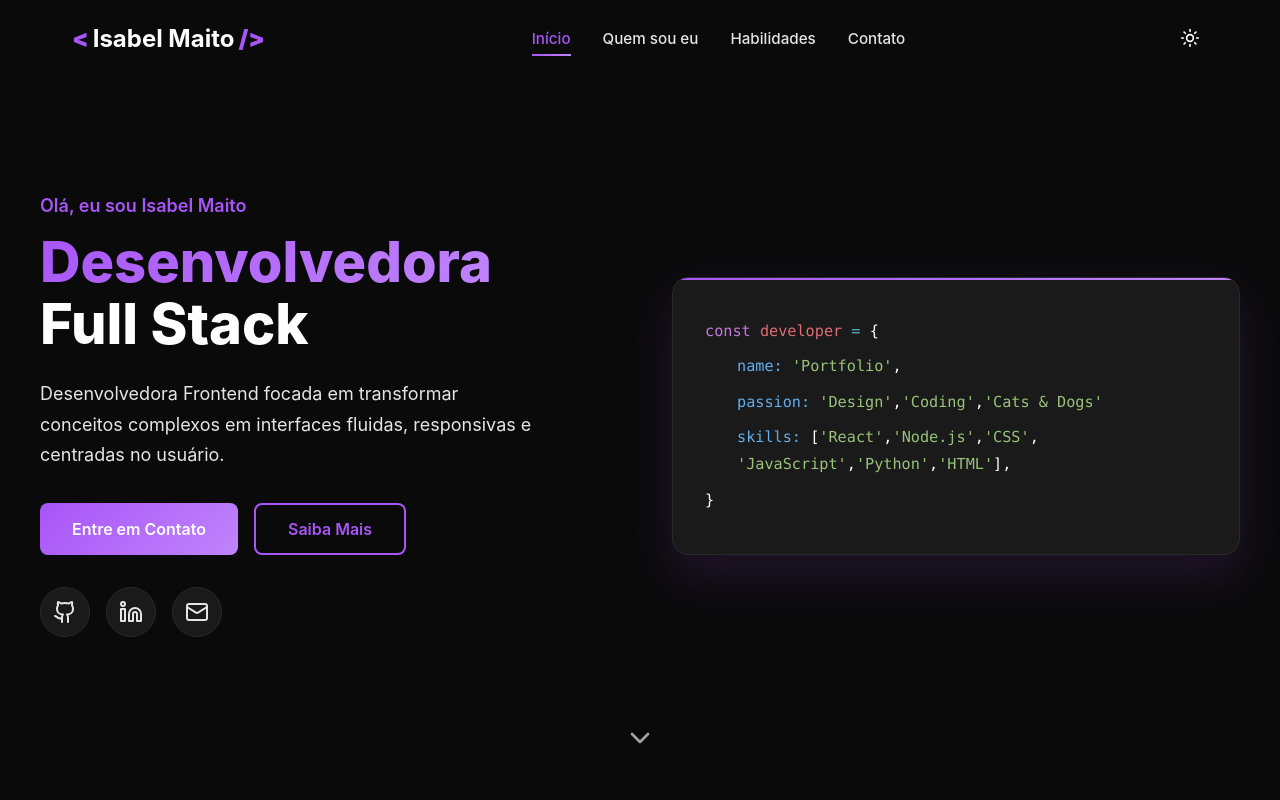
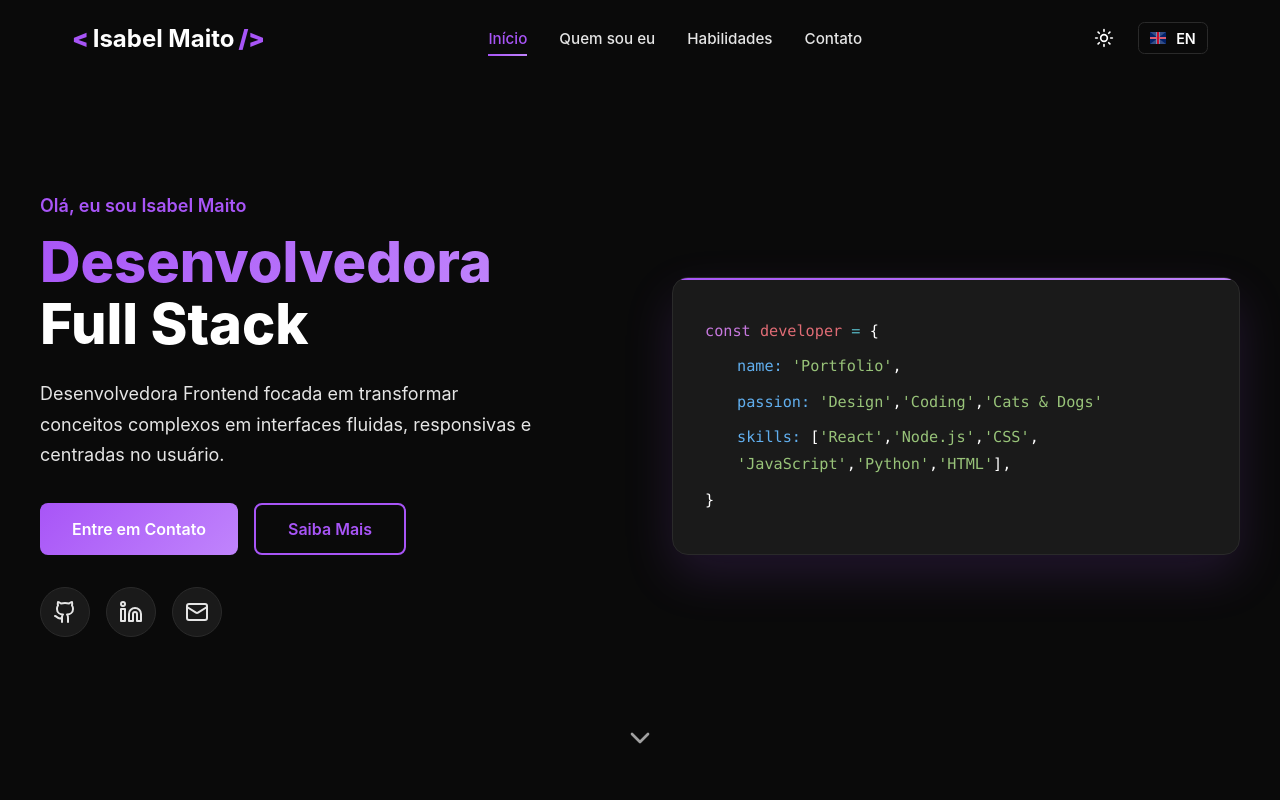
Before and after one commit to isabelmaito/Portfolio, a React (Vite) app: page / in a window 1280 px wide. Shown: the top 800 px of the page. Built offline with nearby package versions, Linux system fonts and the light colour scheme; the HTML template or start-up script is replaced by a standard one.

Commit message:
adicionar suporte a alternância de idioma com botões de seleção e ícones de bandeira

```diff
--- a/src/components/Header.jsx
+++ b/src/components/Header.jsx
@@ -1,13 +1,36 @@
 import React, { useState, useEffect } from 'react';
 import { Menu, X, Sun, Moon } from 'lucide-react';
 import { useTheme } from '../context/ThemeContext';
+import { useLanguage } from '../context/LanguageContext';
 import './Header.css';
+
+const BrazilFlag = () => (
+  <svg width="16" height="12" viewBox="0 0 16 12" style={{ display: 'inline', marginRight: '4px' }}>
+    <rect width="16" height="12" fill="#009c3b" />
+    <polygon points="8,1 14.5,6 8,11 1.5,6" fill="#ffd700" />
+    <ellipse cx="8" cy="6" rx="2.8" ry="1.6" fill="#002776" />
+    <text x="8" y="6.8" fontSize="2" fill="#ffffff" textAnchor="middle" fontWeight="bold">.</text>
+  </svg>
+);
+
+const UKFlag = () => (
+  <svg width="16" height="12" viewBox="0 0 16 12" style={{ display: 'inline', marginRight: '4px' }}>
+    <rect width="16" height="12" fill="#012169" />
+    <polygon points="0,0 16,0 16,12 0,12" fill="#012169" />
+    <polygon points="0,0 16,12 0,12 16,0" fill="#FFF" opacity="0.2" />
+    <rect x="6.67" y="0" width="2.66" height="12" fill="#FFFFFF" />
+    <rect x="0" y="5" width="16" height="2" fill="#FFFFFF" />
+    <rect x="7" y="0" width="2" height="12" fill="#C8102E" />
+    <rect x="0" y="5.33" width="16" height="1.34" fill="#C8102E" />
+  </svg>
+);
 
 const Header = () => {
   const [isOpen, setIsOpen] = useState(false);
   const [scrolled, setScrolled] = useState(false);
   const [activeSection, setActiveSection] = useState('inicio');
   const { theme, toggleTheme } = useTheme();
+  const { t, language, toggleLanguage } = useLanguage();
 
   useEffect(() => {
     const handleScroll = () => {
@@ -34,10 +57,10 @@ const Header = () => {
   }, []);
 
   const navItems = [
-    { path: 'inicio', label: 'Início' },
-    { path: 'sobre', label: 'Quem sou eu' },
-    { path: 'habilidades', label: 'Habilidades' },
-    { path: 'contato', label: 'Contato' }
+    { path: 'inicio', label: t('header.home') },
+    { path: 'sobre', label: t('header.about') },
+    { path: 'habilidades', label: t('header.skills') },
+    { path: 'contato', label: t('header.contact') }
   ];
 
   const scrollToSection = (sectionId) => {
@@ -93,6 +116,23 @@ const Header = () => {
           </button>
 
           <button
+            className="language-toggle"
+            onClick={toggleLanguage}
+            aria-label="Toggle language"
+            title={language === 'pt' ? 'Switch to English' : 'Mudar para Português'}
+          >
+            {language === 'pt' ? (
+              <>
+                <UKFlag /> EN
+              </>
+            ) : (
+              <>
+                <BrazilFlag /> PT
+              </>
+            )}
+          </button>
+
+          <button
             className="mobile-menu-toggle"
             onClick={() => setIsOpen(!isOpen)}
             aria-label="Toggle menu"
```
